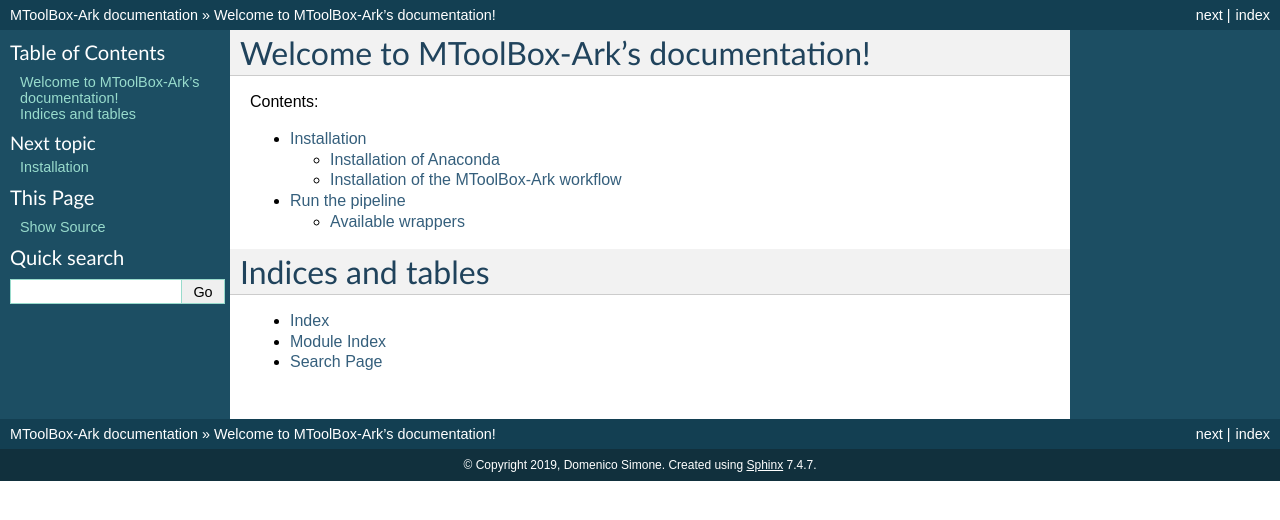
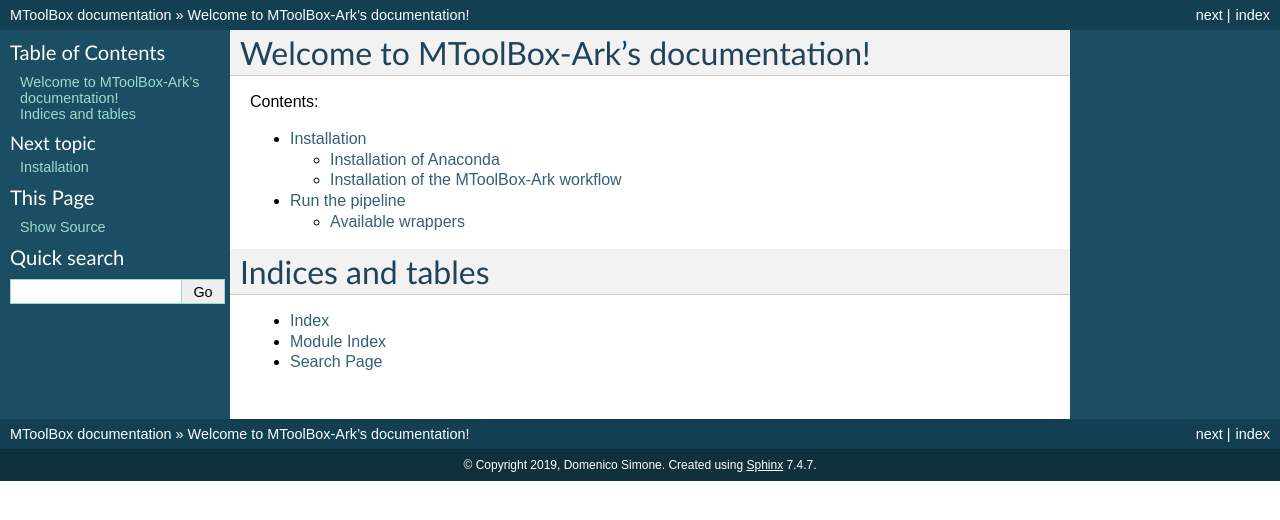
Before and after one commit to mitoNGS/MToolBox_snakemake, a Sphinx documentation site: the page built from doc/index.rst, in a window 1280 px wide. Shown: the top 520 px of the page. Built offline with Sphinx 7.4.7, drawn with Linux system fonts in a browser that asks for light colours.

Commit message:
Edited project name in doc/conf.py

```diff
--- a/doc/conf.py
+++ b/doc/conf.py
@@ -19,7 +19,7 @@
 
 # -- Project information -----------------------------------------------------
 
-project = 'MToolBox-Ark'
+project = 'MToolBox'
 copyright = '2019, Domenico Simone'
 author = 'Domenico Simone'
 
```
